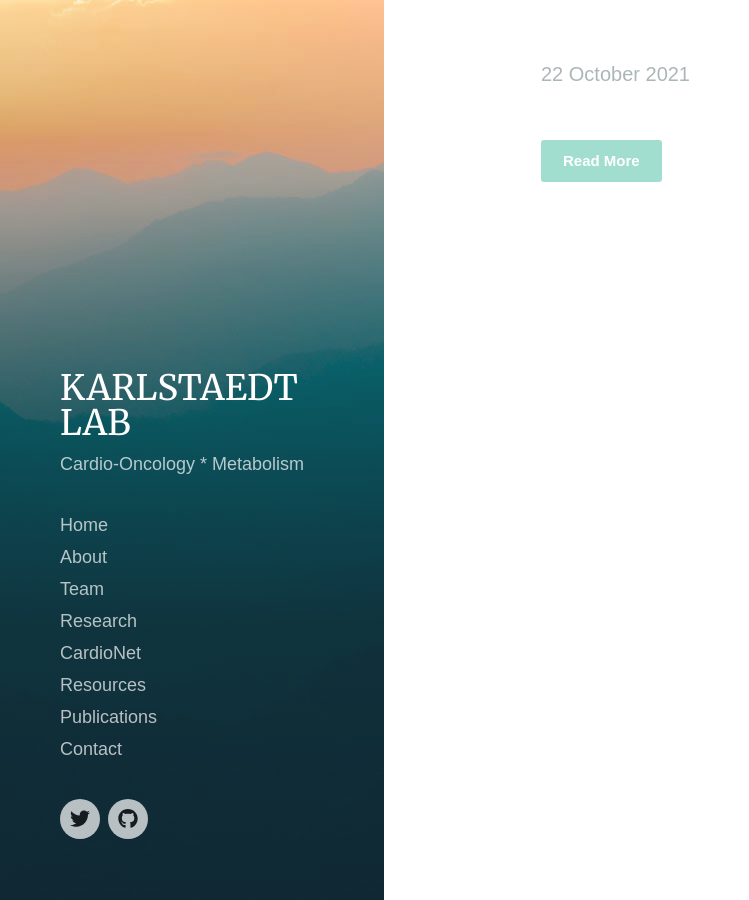
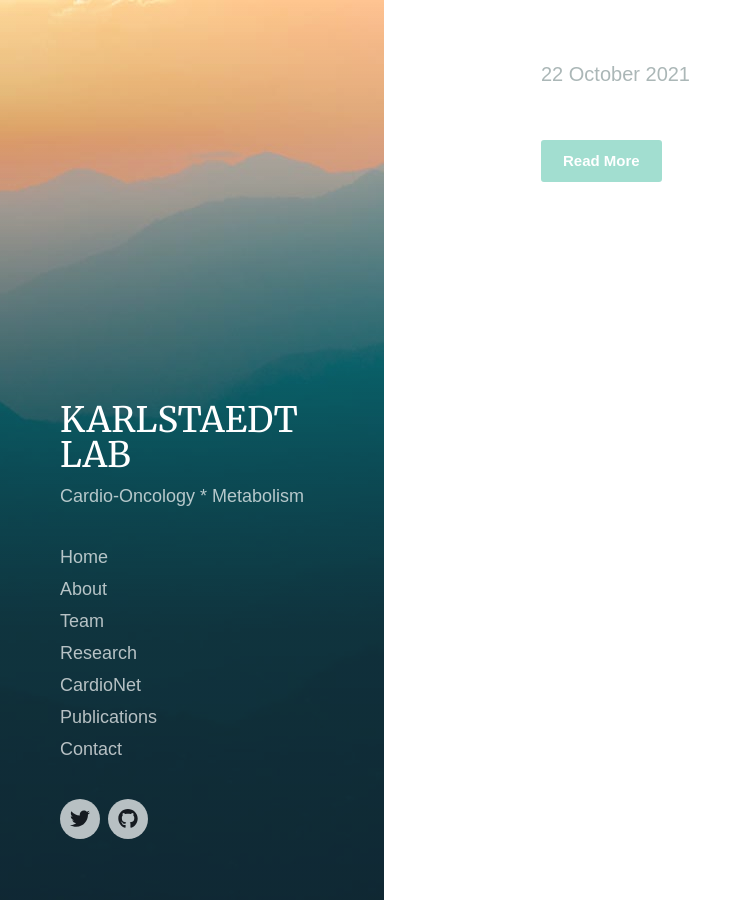
Before and after one commit to karlstaedtlab/cardionet, a Jekyll site: the page built from index.html, in a window 1280 px wide and 900 px high. Shown: the whole window, without its empty margins (0-749 px from the left). Built offline with Jekyll 4.4.1, drawn with Linux system fonts in a browser that asks for light colours; nearby versions of some CDN libraries; some web fonts are replaced; the list of posts is cut into pages by our own code.

Commit message:
Update settings.yml

```diff
--- a/_data/settings.yml
+++ b/_data/settings.yml
@@ -20,8 +20,6 @@ menu_settings:
       url: '/research'
     - title: 'CardioNet'
       url: '/cardionet'
-    - title: 'Resources'
-      url: '/resources'
     - title: 'Publications'
       url: '/publications'
     - title: 'Contact'
```
